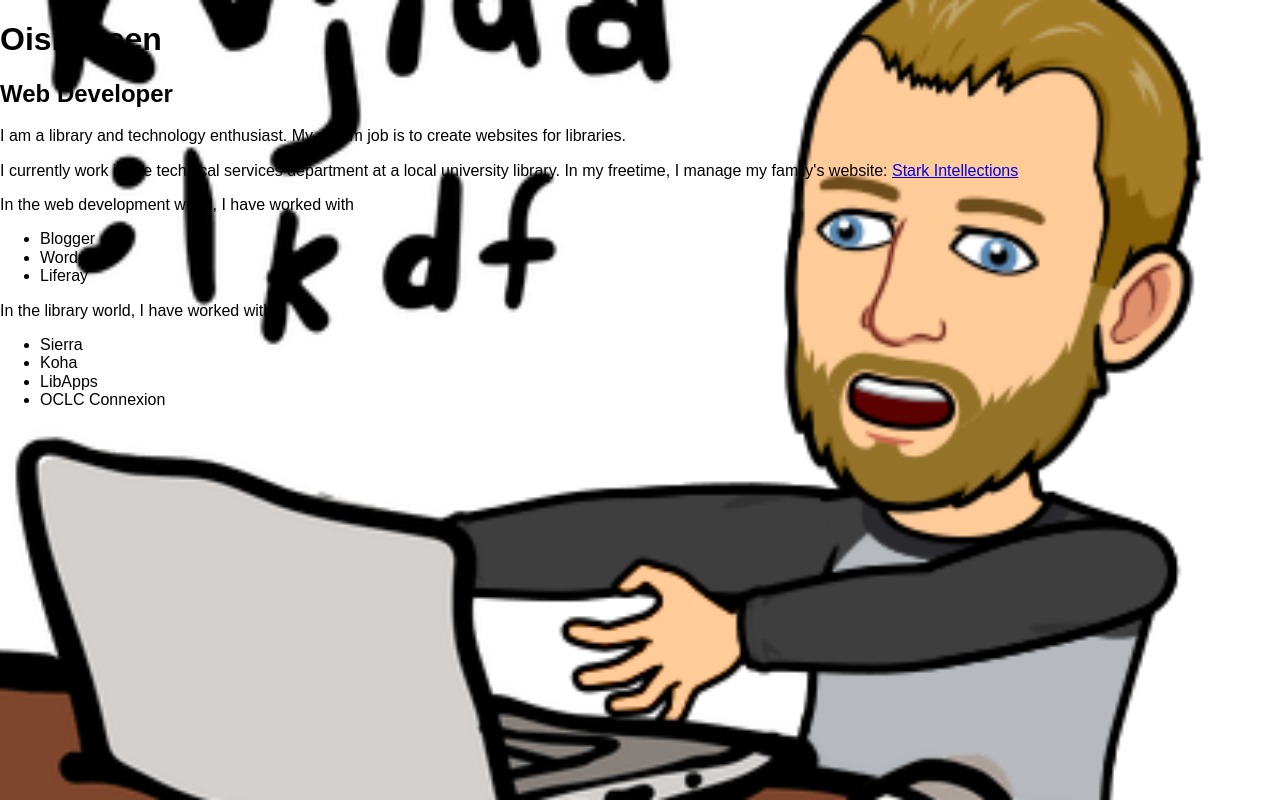
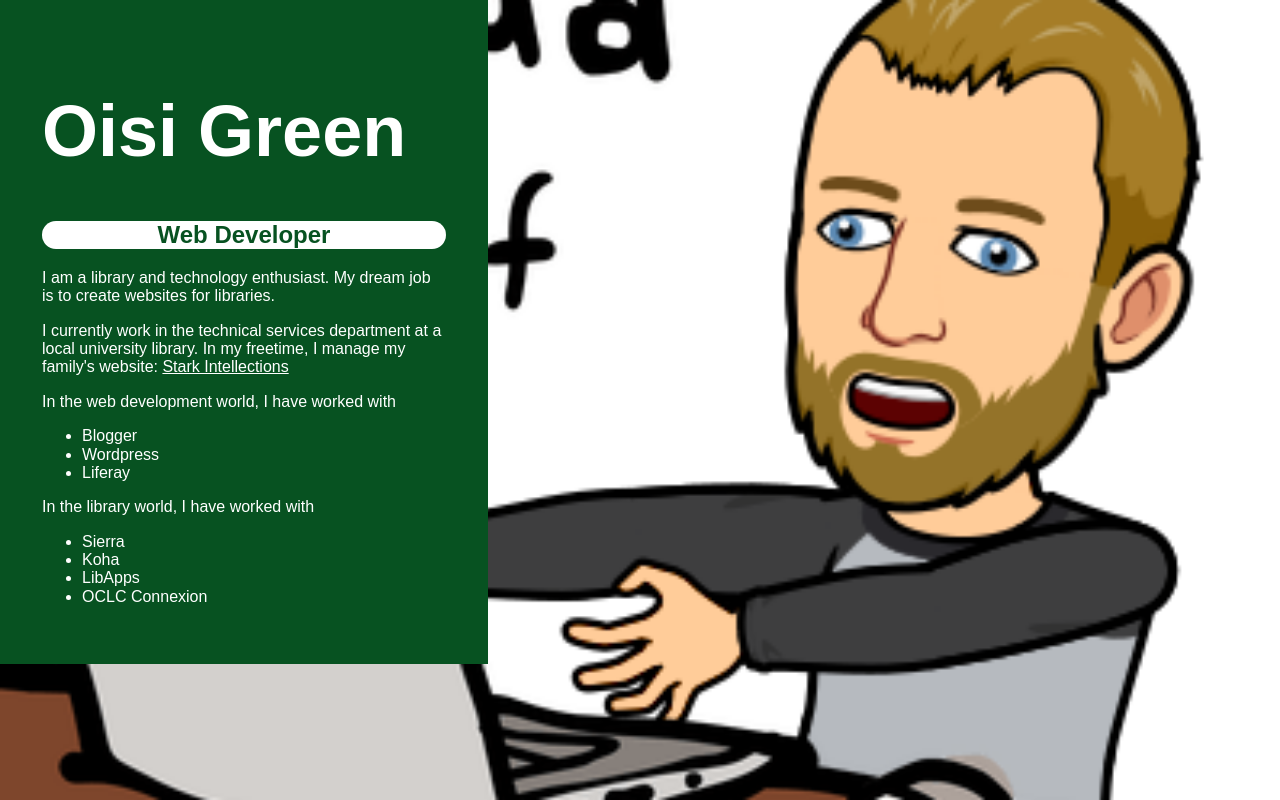
Before and after one commit to OisiGreen/one-month-html-css, a plain HTML site: page Week 1/index.html in a window 1280 px wide. Drawn offline with Linux system fonts and the light colour scheme.

Commit message:
change to green background/white text

```diff
--- a/Week 1/css/style.css
+++ b/Week 1/css/style.css
@@ -17,3 +17,29 @@ body {
 	-o-background-size: cover;
 	background-size: cover;
 }
+
+#container {
+	background: #075221;
+	color: white;
+	padding: 42px;
+	width: 404px;
+}
+
+h1 {
+	font-size: 4.5rem;
+}
+
+h2 {
+	text-align: center;
+	background: white;
+	color: #075221;
+	border-radius: 20px;
+}
+
+a {
+	color:white;
+}
+
+a:visited {
+	color:white;
+}
```
